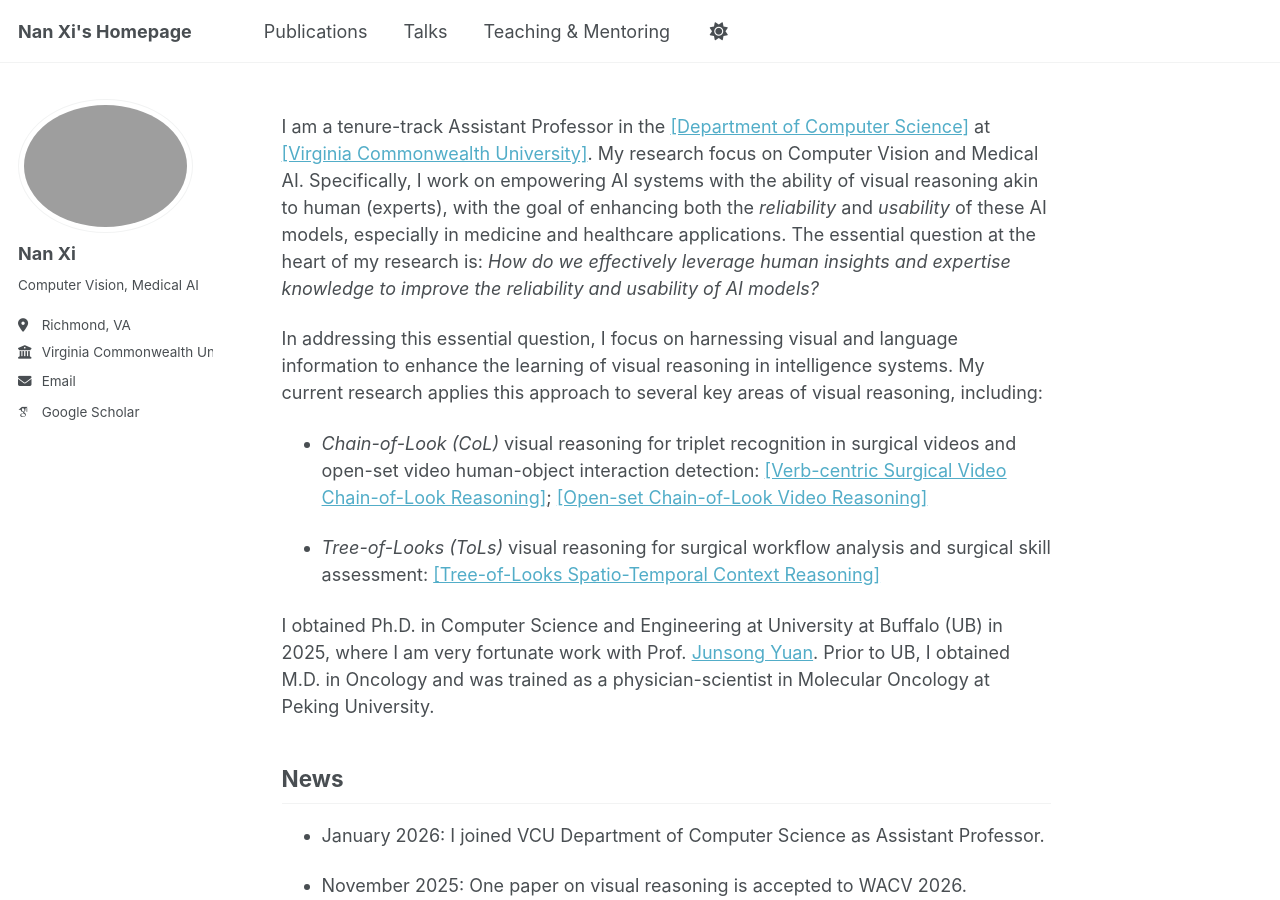
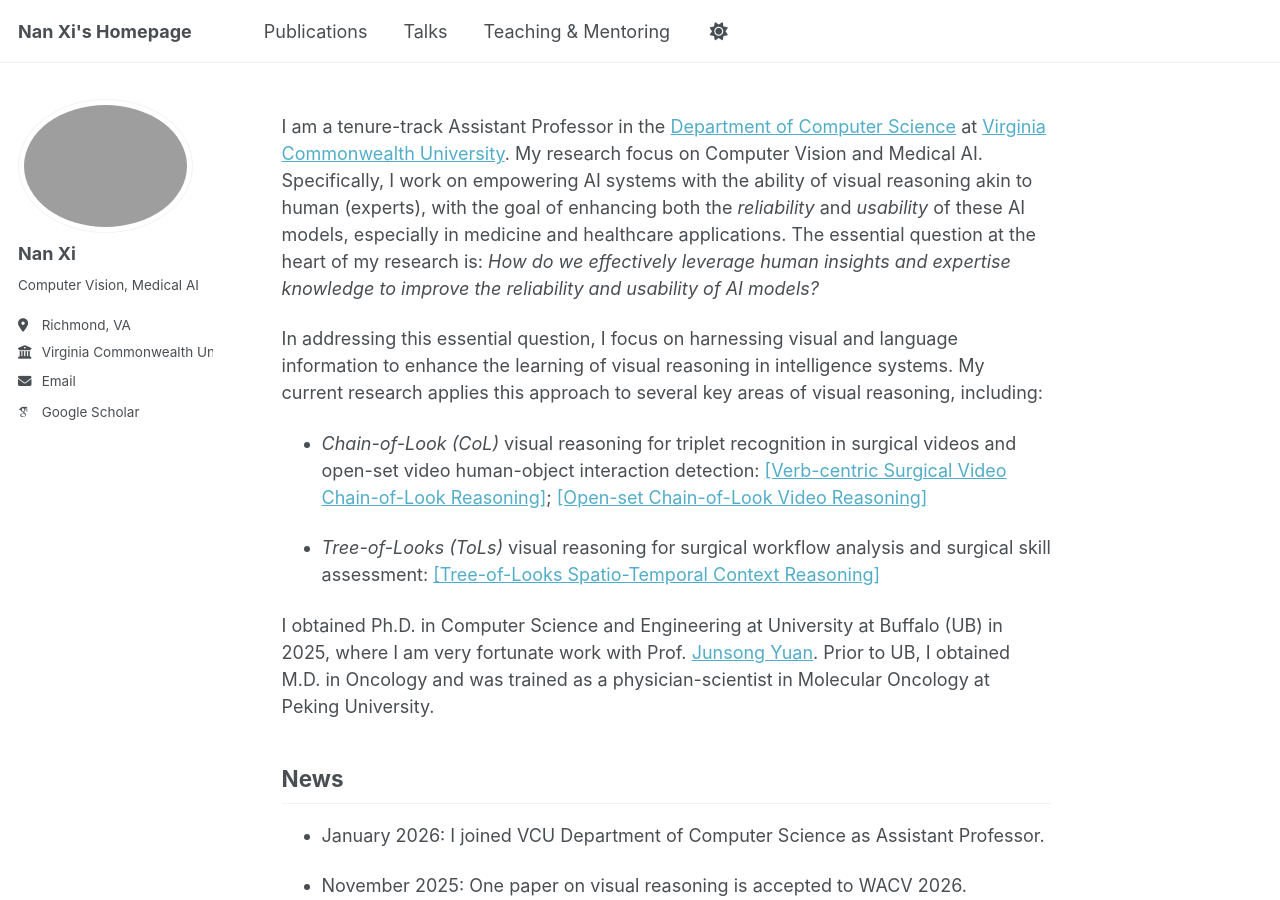
Before and after one commit to southnx/southnx.github.io, a Jekyll site: the page built from _pages/about.md, in a window 1280 px wide and 900 px high. Built offline with Jekyll 4.4.1, drawn with Linux system fonts in a browser that asks for light colours; some web fonts are replaced; a script that is not in the unit is left out.

```diff
--- a/_pages/about.md
+++ b/_pages/about.md
@@ -7,7 +7,7 @@ redirect_from:
   - /about.html
 ---
 
-I am a tenure-track Assistant Professor in the [[Department of Computer Science]](https://egr.vcu.edu/departments/computer-science/) at [[Virginia Commonwealth University]](https://www.vcu.edu).  My research focus on Computer Vision and Medical AI. Specifically, I work on empowering AI systems with the ability of visual reasoning akin to
+I am a tenure-track Assistant Professor in the [Department of Computer Science](https://egr.vcu.edu/departments/computer-science/) at [Virginia Commonwealth University](https://www.vcu.edu).  My research focus on Computer Vision and Medical AI. Specifically, I work on empowering AI systems with the ability of visual reasoning akin to
 human (experts), with the goal of enhancing both the *reliability* and *usability* of these AI models, especially in medicine and healthcare applications. The essential question at the heart of my research is: *How do we effectively leverage human insights and expertise knowledge to improve the reliability and usability of AI models?*
 
 In addressing this essential question, I focus on harnessing visual and language information to enhance the learning of visual reasoning in intelligence systems.  My current research applies this approach to several key areas of visual reasoning, including:
```
